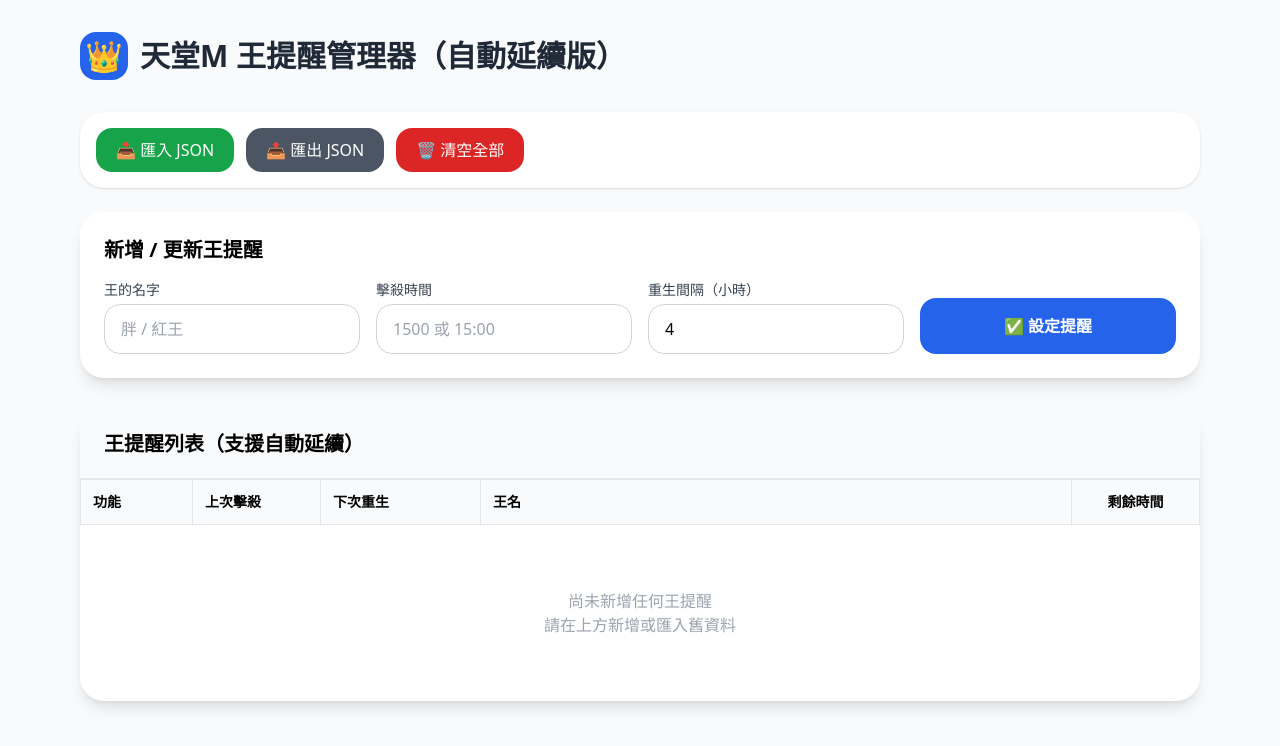
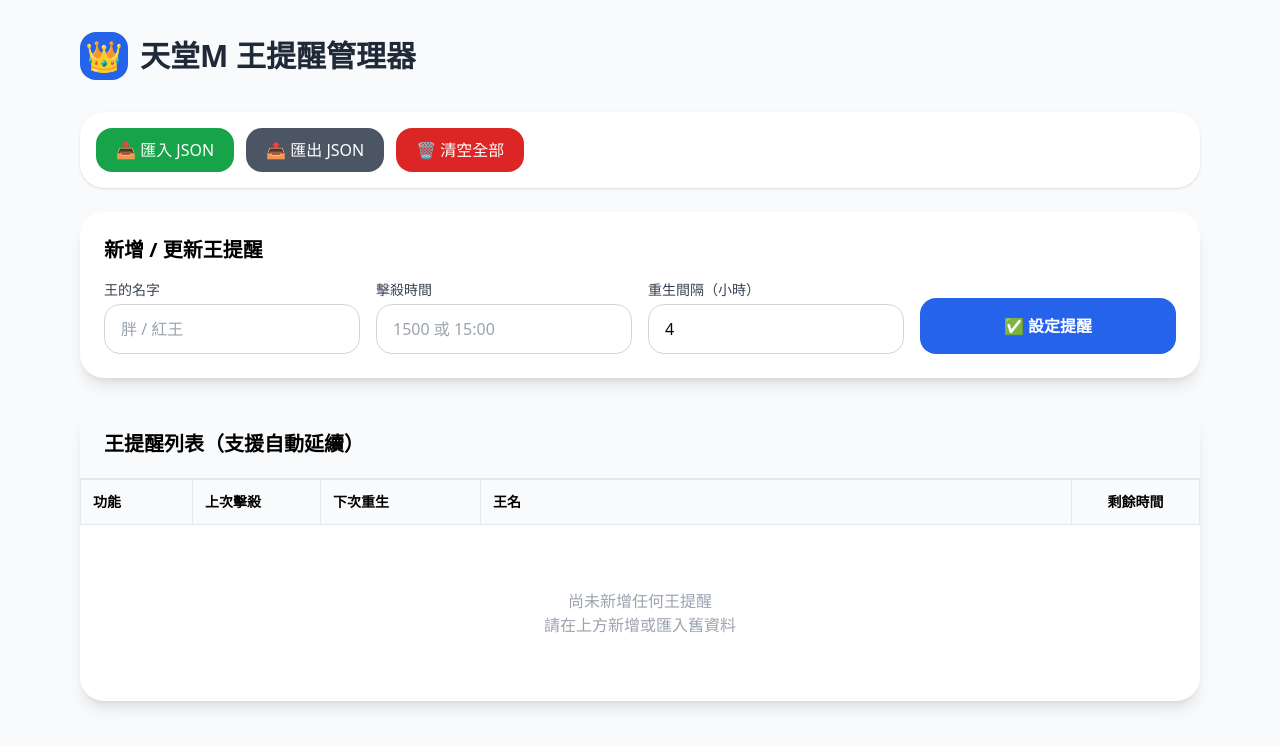
Before and after one commit to kivechang/boss-notifier, a plain HTML site: page index.html in a window 1280 px wide. Drawn offline with nearby package versions, Linux system fonts and the light colour scheme.

Commit message:
Update index.html

```diff
--- a/index.html
+++ b/index.html
@@ -15,7 +15,7 @@
     <div class="max-w-6xl mx-auto px-4">
         <div class="flex items-center gap-3 mb-8">
             <div class="w-12 h-12 bg-blue-600 rounded-2xl flex items-center justify-center text-white text-3xl">👑</div>
-            <h1 class="text-3xl font-bold text-gray-800">天堂M 王提醒管理器（自動延續版）</h1>
+            <h1 class="text-3xl font-bold text-gray-800">天堂M 王提醒管理器</h1>
         </div>
 
         <!-- 工具列 -->
```
